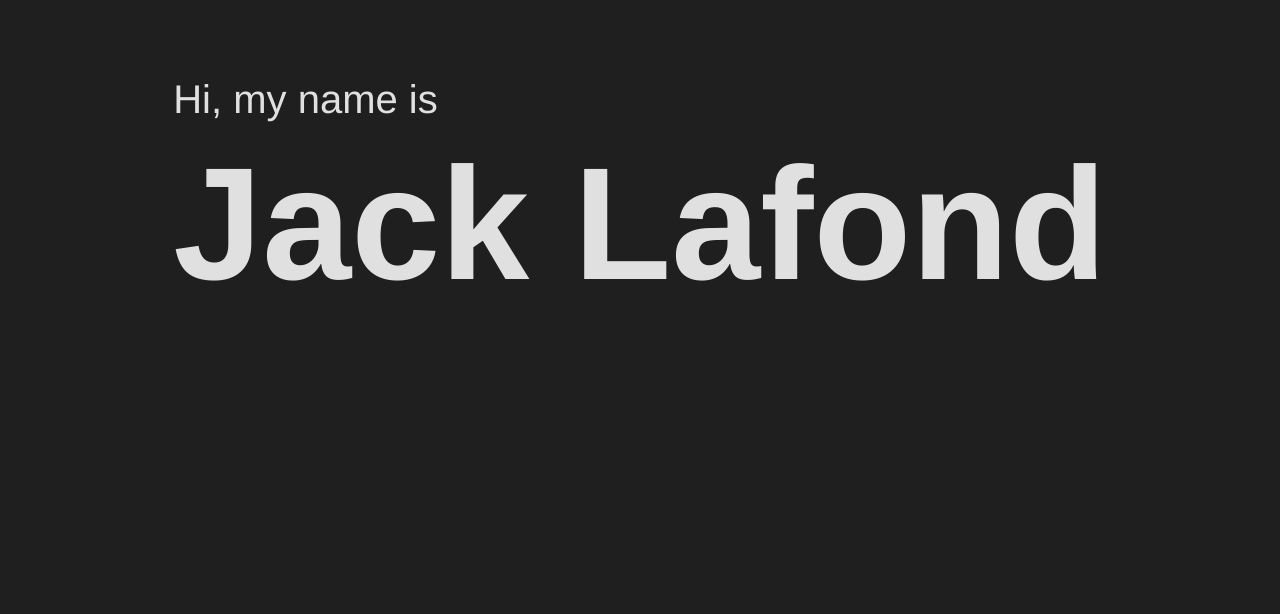
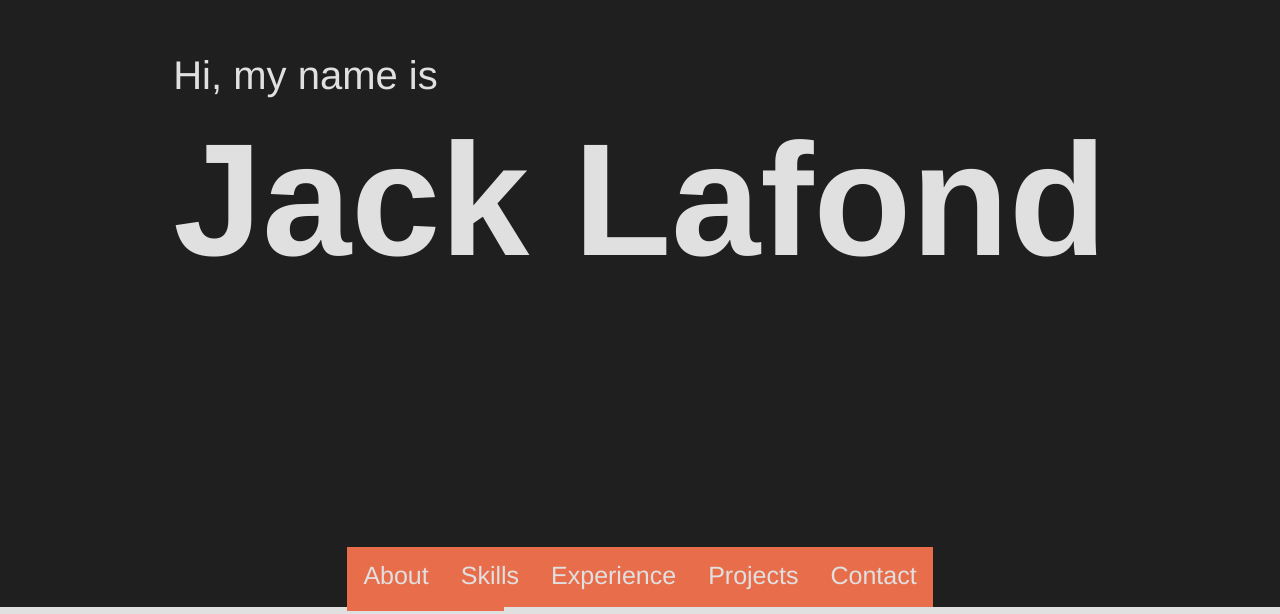
Before and after one commit to JackLafond/webPortfolio, a plain HTML site: page index.html in a window 1280 px wide. Shown: the part 193-807 px from the top of the page. Drawn offline with nearby package versions, Linux system fonts and the light colour scheme.

Commit message:
flexbox changes, added on hover links with icons

```diff
--- a/index.html
+++ b/index.html
@@ -14,7 +14,13 @@
     <div class="header">
         <div class="content">
             <p>Hi, my name is</p>
-            <h1>Jack Lafond</h1>
+            <div class="name-and-icons">
+                <h1>Jack Lafond</h1>
+                <div class="icons">
+                    <a id="linkedin-icon" class="fa-brands fa-linkedin-in" href="https://www.linkedin.com/in/jack-lafond-b34483251/"></a>
+                    <a id="github-icon" class="fa-brands fa-github" href="https://github.com/JackLafond"></a>
+                </div>
+            </div>
         </div>
     </div>
 
@@ -106,6 +112,7 @@
 </body>
 
 <script src="https://ajax.googleapis.com/ajax/libs/jquery/2.1.1/jquery.min.js"></script>
+<link rel="stylesheet" href="https://cdnjs.cloudflare.com/ajax/libs/font-awesome/6.0.0/css/all.min.css">
 <script>
     function makeFavicon() {
 
@@ -205,7 +212,37 @@
         });
     }
 
+    function updateHeader() {
+        var wHeight = window.innerHeight;
+        var cHeight = $(".header .content").height();
+        var navHeight = $(".nav").height();
+        var scaled = (wHeight - cHeight - navHeight) * .50;
+        let hContent = $(".header .content");
+        let nameIconDiv = $(".header .content .name-and-icons");
+        let icons = $(".fa-brands");
+
+        hContent.css({
+            "margin-top": scaled + "px",
+            "margin-bottom": scaled + "px",
+        });
+
+        nameIconDiv.on("mouseover", event => {
+            icons.css({
+                "display": "block",
+                "visibility": "visible",
+            })
+        });
+
+        nameIconDiv.on("mouseout", event => {
+            icons.css({
+                "display": "none",
+                "visibility": "hidden",
+            })
+        });
+    }
+
     makeFavicon();
+    updateHeader();
     updateNav();
     updateFooter();
     updateScroll();
--- a/landscape.css
+++ b/landscape.css
@@ -21,12 +21,12 @@ body {
     top: 0;
     background-color: #1F1F1F;
     overflow: hidden;
-    text-align: center;
+    display: flex;
     align-items: center;
+    justify-content: center;
 }
 
 .nav a {
-    display: inline-block;
     list-style-type: none;
     color: #E0E0E0;
     text-align: center;
@@ -57,16 +57,18 @@ div.rect {
 .header {
     overflow: hidden;
     background-color: #1F1F1F;
-    padding: 20px 10px;
+    display: flex;
+    margin: auto;
     justify-content: center;
     text-align: center;
 }
 
 .header .content {
-    margin-top: 200px;
-    margin-bottom: 200px;
-    display: inline-block;
+    display: flex;
+    margin: auto;
+    flex-direction:column;
     text-align: left;
+    justify-content: center;
 }
 
 .header p {
@@ -80,6 +82,26 @@ div.rect {
     color: #E0E0E0;
     font-size: 160px;
     margin-top: 10px;
+    margin-bottom: 0px;
+}
+
+.icons {
+    display: flex;
+    justify-content: right;
+}
+
+.fa-brands {
+    display: flex;
+    justify-content: right;
+    background-color: #E0E0E0;
+    border-radius: 5px;
+    color:#1F1F1F;
+    font-size: 50px;
+    text-decoration: none;
+    margin: 0px 15px;
+    padding: 5px 10px;
+    visibility: hidden;
+    display: none;
 }
 
 .main .content {
```
